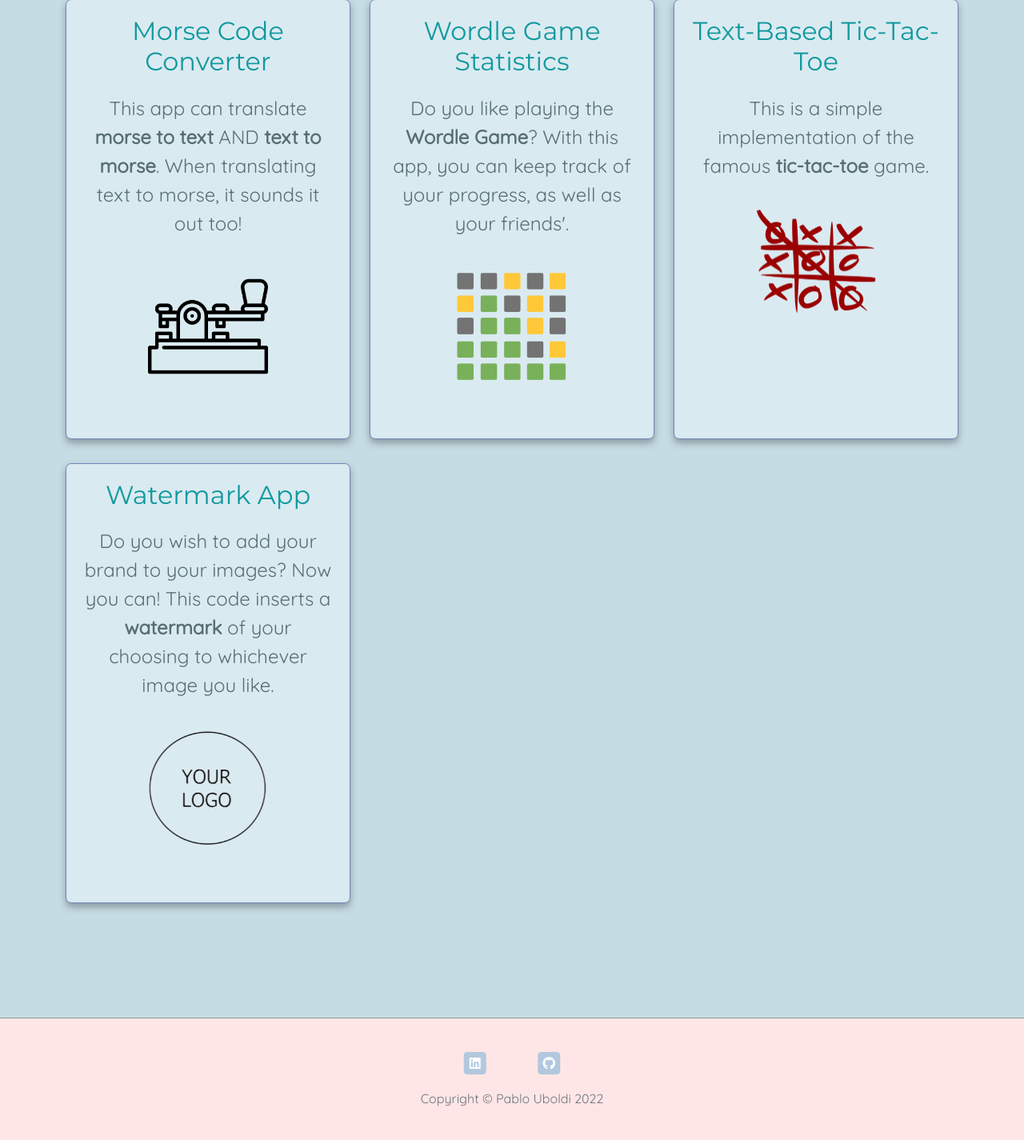
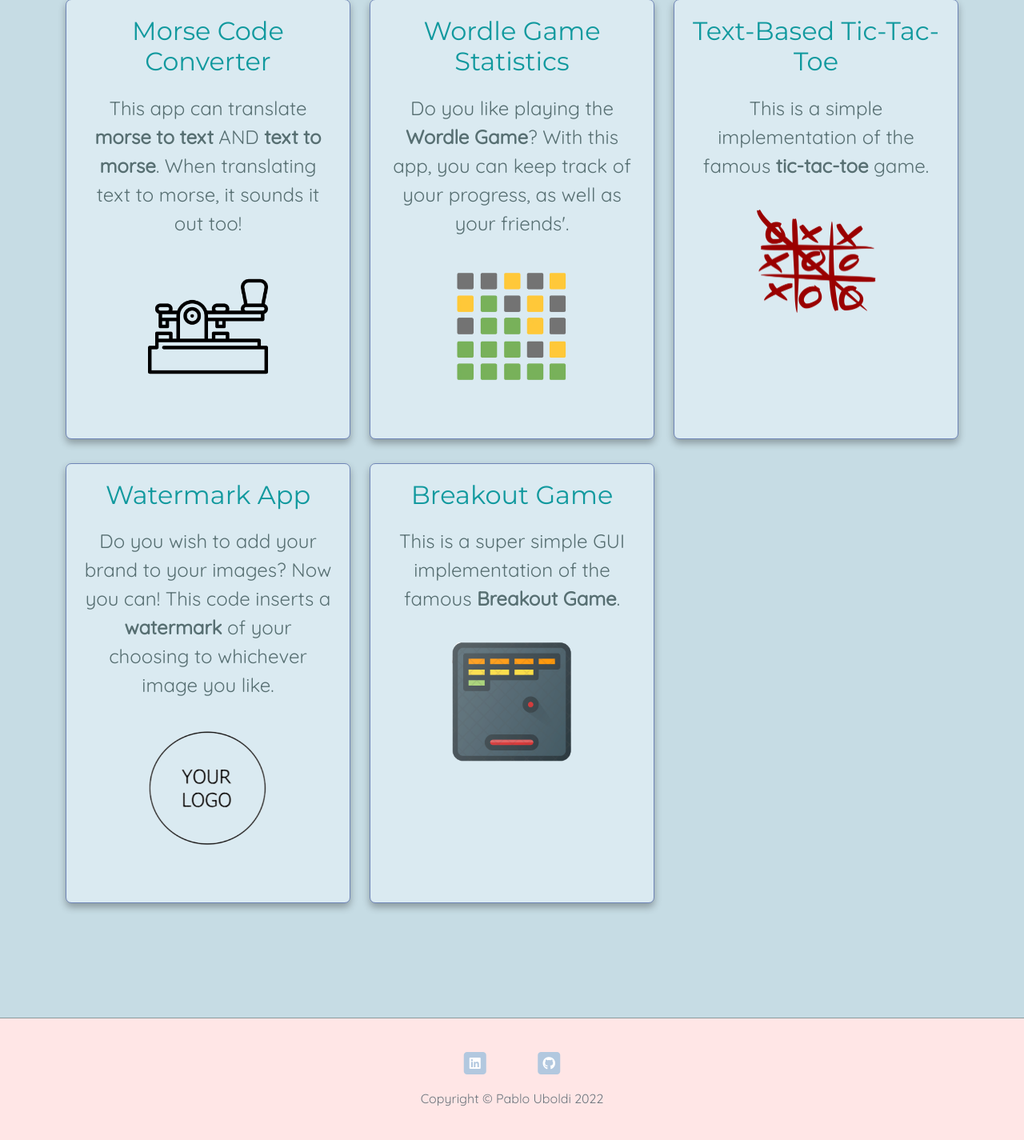
Before and after one commit to pablouboldi/my-website, a Flask app: page /portfolio in a window 1280 px wide. Shown: the part 848-2273 px from the top of the page at 80% size. Run offline with Flask 2, Linux system fonts and the light colour scheme; some libraries are stand-ins or nearby versions.

Commit message:
Add Breakout Game

```diff
--- a/templates/portfolio_v2.html
+++ b/templates/portfolio_v2.html
@@ -85,6 +85,23 @@
                 </div>
             </div>
 
+            <div class="col-lg-4 col-md-6">
+                <div class="project project-radius project-success">
+                    <div class="project-content">
+                        <h3 class="lead">
+                            Breakout Game
+                        </h3>
+                        <p>
+                            This is a super simple GUI implementation of the famous <strong>Breakout Game</strong>.
+                        </p>
+                        <a href="https://github.com/pablouboldi/breakout-game" target="_blank"><img
+                            class="project-img"
+                            src='{{ url_for("static", filename="img/breakout.png")}}'
+                            alt="project-5-img"></a>
+                    </div>
+                </div>
+            </div>
+
         </div>
     </div><!--/row-->
 </div><!--/container -->
```
Also changed, not shown: static/img/breakout.png (added).
